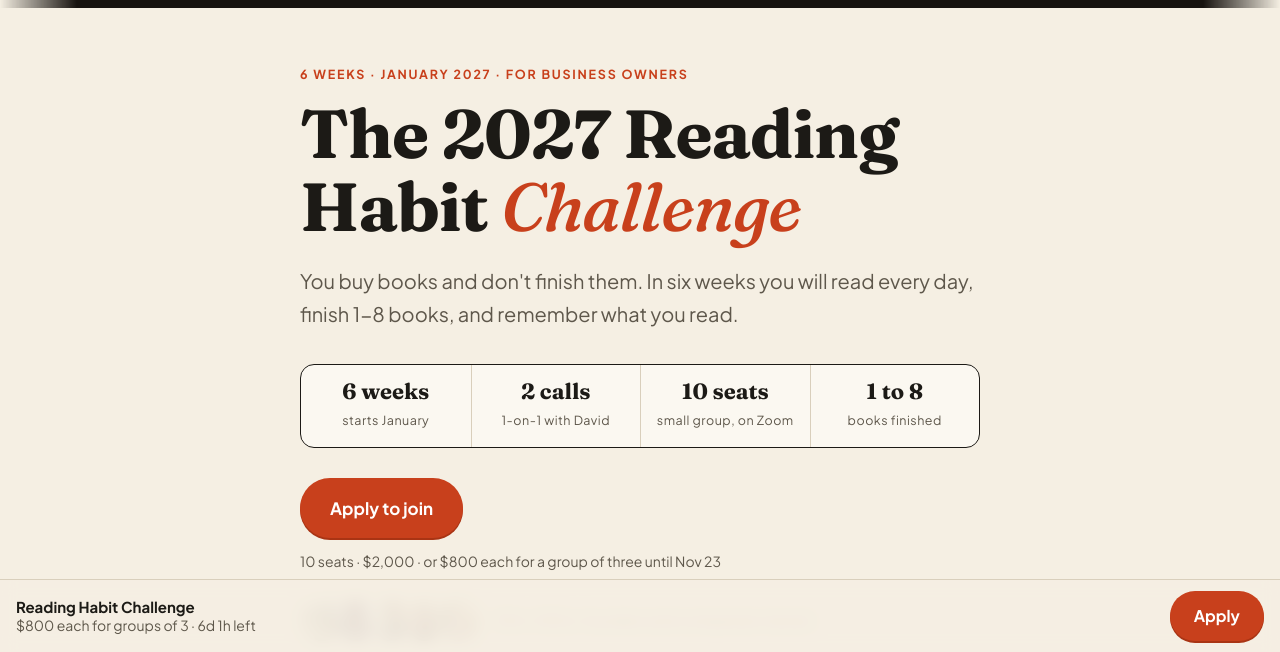
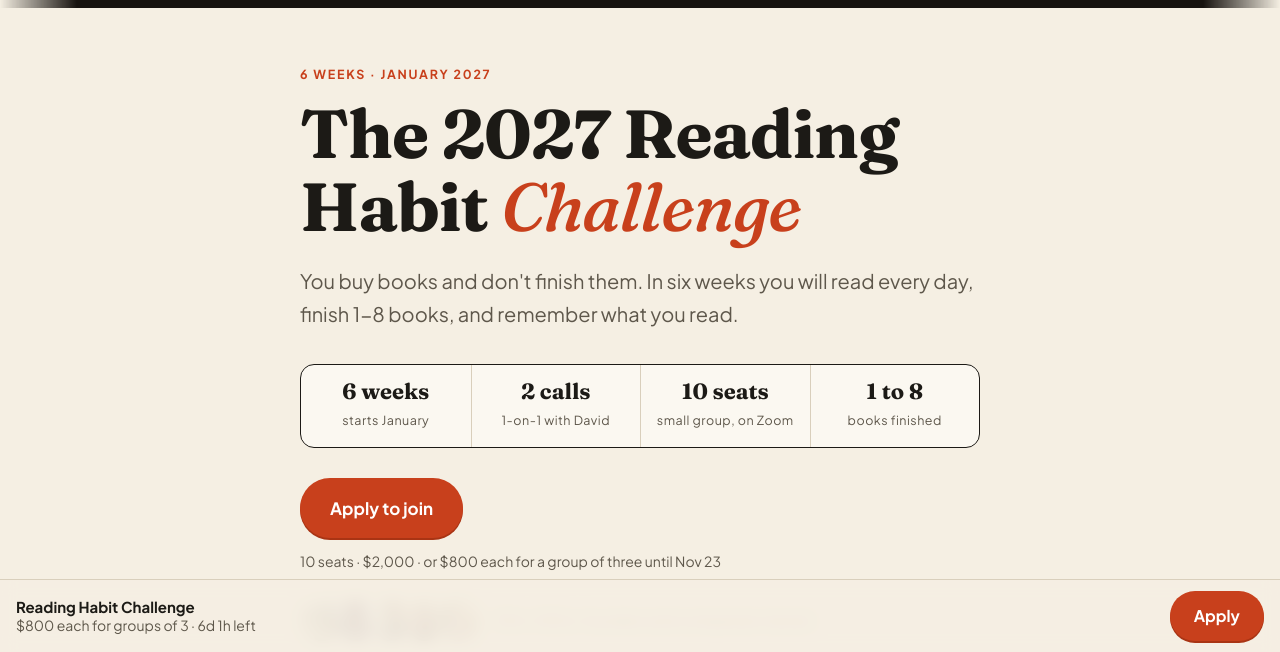
Before and after one commit to DavidKirkpatrick95/reading-habit-challenge, a plain HTML site: page index.html in a window 1280 px wide. Shown: the part 148-800 px from the top of the page. Drawn offline with Linux system fonts and the light colour scheme.

Commit message:
Remove 'for business owners' from the header line
Co-Authored-By: Claude Fable 5.2 <noreply@anthropic.com>

```diff
--- a/index.html
+++ b/index.html
@@ -337,7 +337,7 @@ body.editing main{outline:2px dashed var(--hot);outline-offset:-2px}
 <div class="wrap">
 
 <section class="hero">
-  <div class="kick">6 weeks · January 2027 · for business owners</div>
+  <div class="kick">6 weeks · January 2027</div>
   <h1>The 2027 Reading Habit <em>Challenge</em></h1>
   <p class="lead">You buy books and don't finish them. In six weeks you will read every day, finish 1-8 books, and remember what you read.</p>
   <div class="facts">
```
